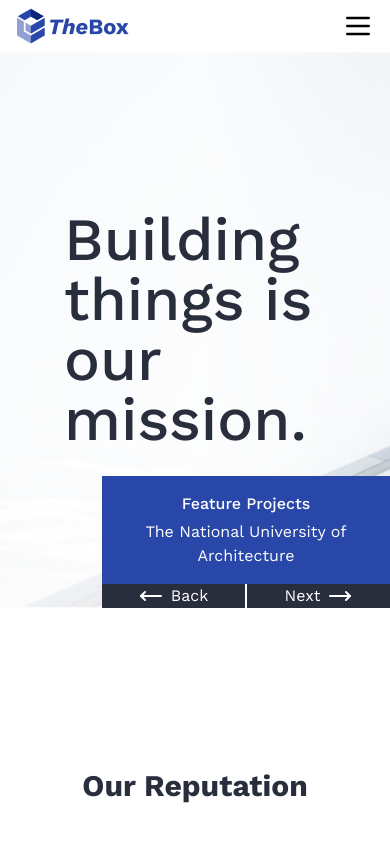
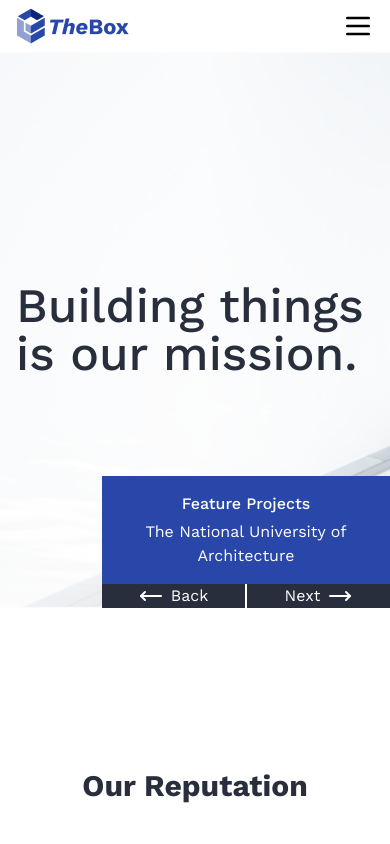
Before and after one commit to KalpitChandekar/thebox-company, a Next.js app: page / in a window 390 px wide. Shown: the top 844 px of the page. Built offline with nearby package versions, Linux system fonts and the light colour scheme.

Commit message:
make Hero section responsive

```diff
--- a/components/Hero.tsx
+++ b/components/Hero.tsx
@@ -3,7 +3,7 @@ import { MoveLeft, MoveRight } from "lucide-react";
 const Hero = () => {
   return (
     <div className="bg-hero max-w-7xl mx-auto h-[556px] bg-cover flex items-center relative">
-      <h1 className="text-6xl font-medium pl-16 max-w-lg text-secondary">
+      <h1 className="md:text-6xl text-5xl font-medium md:pl-16 px-4 md:px-0 max-w-lg text-secondary">
         Building things is our mission.
       </h1>
 
```
